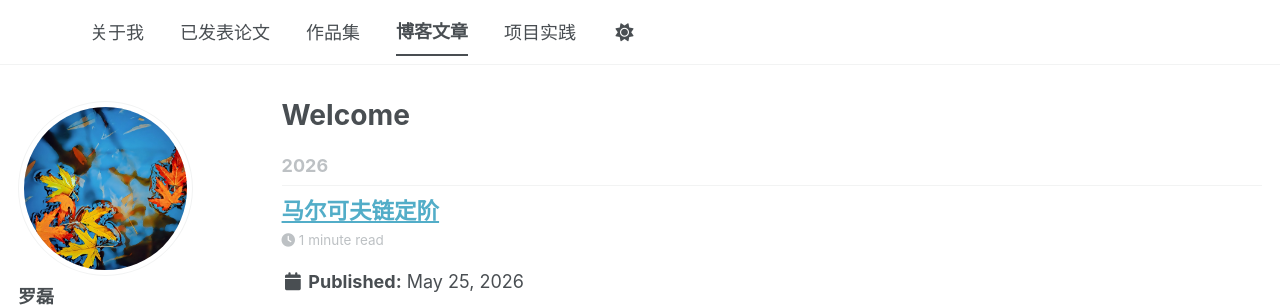
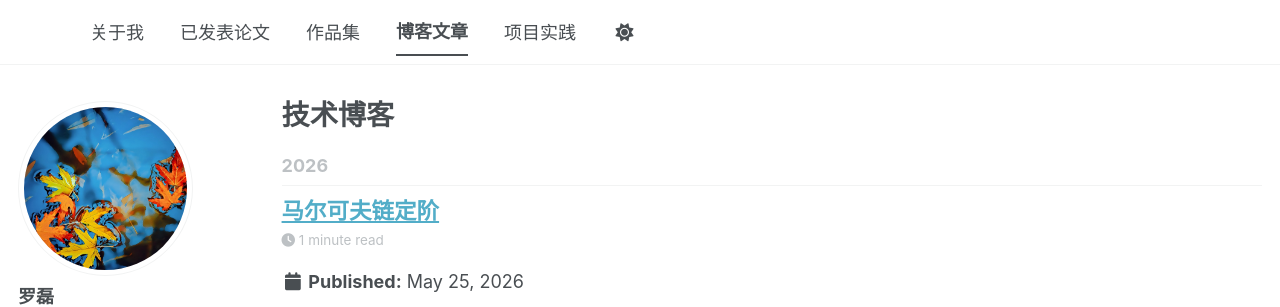
Before and after one commit to Ulti-Dreisteine/academicpages, a Jekyll site: the page built from _pages/year-archive.html, in a window 1280 px wide and 900 px high. Shown: the top 307 px of the window. Built offline with Jekyll 4.4.1, drawn with Linux system fonts in a browser that asks for light colours; some web fonts are replaced; a script bundle is joined from its source files by our own code; library files that are not in the unit come from our copies.

Commit message:
更新：将年档案页面标题从“Welcome”更改为“技术博客”以提升本地化适应性

```diff
--- a/_pages/year-archive.html
+++ b/_pages/year-archive.html
@@ -1,7 +1,7 @@
 ---
 layout: archive
 permalink: /year-archive/
-title: "Welcome"
+title: "技术博客"
 author_profile: true
 redirect_from:
   - /wordpress/blog-posts/
```
